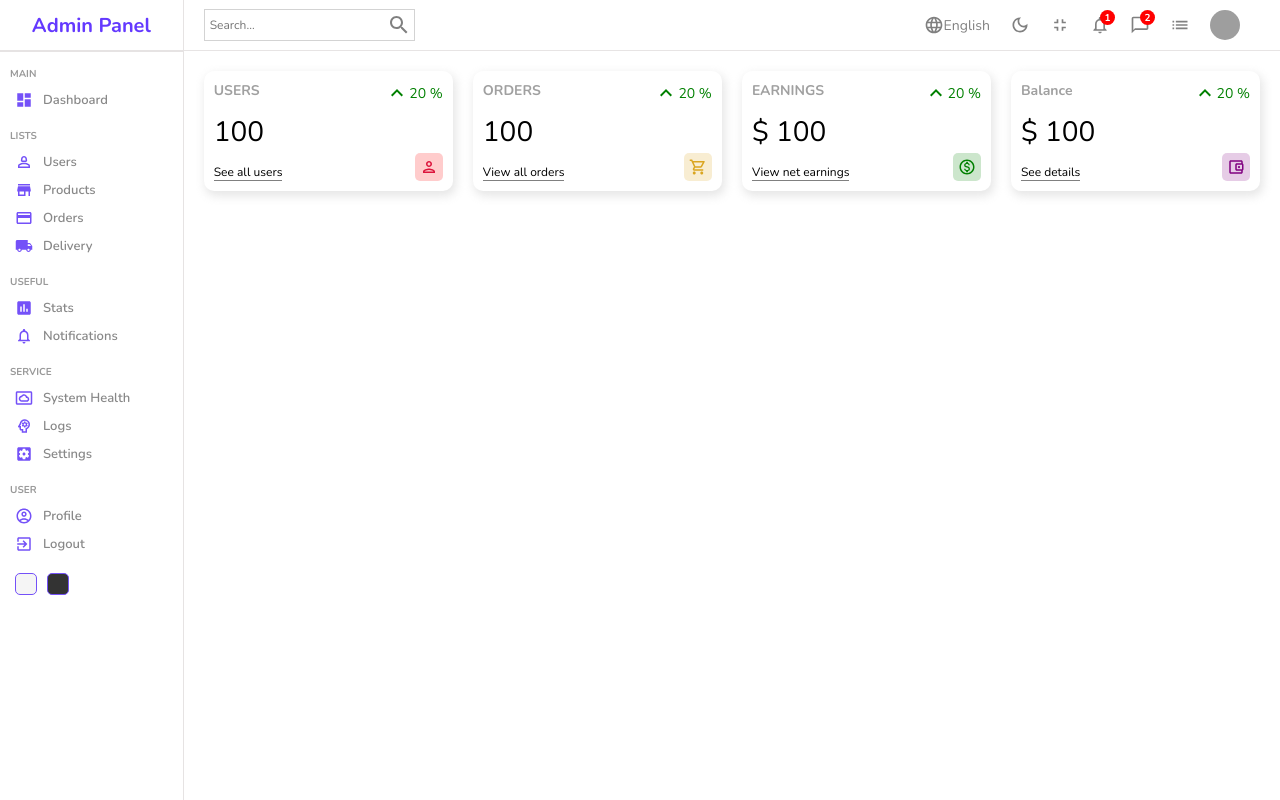
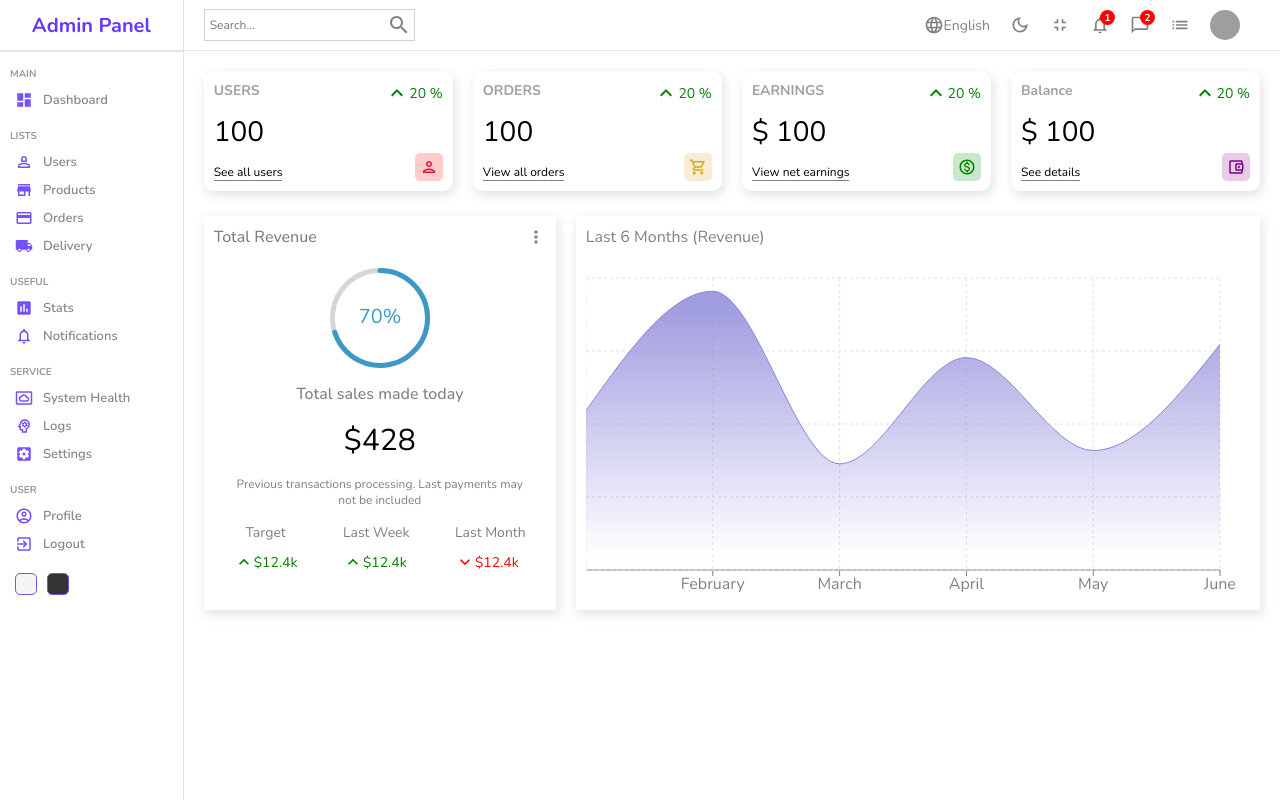
Before and after one commit to prathibha97/Admin-Panel, a React (Create React App) app: page / in a window 1280 px wide. Built offline with nearby package versions, Linux system fonts and the light colour scheme; grey boxes are pictures that could not be loaded.

Commit message:
Add chart component

```diff
--- a/package.json
+++ b/package.json
@@ -15,6 +15,7 @@
     "react-dom": "^18.2.0",
     "react-router-dom": "^6.4.1",
     "react-scripts": "5.0.1",
+    "recharts": "^2.1.14",
     "sass": "^1.55.0",
     "web-vitals": "^2.1.4"
   },
--- /dev/null
+++ b/src/components/chart/Chart.jsx
@@ -0,0 +1,54 @@
+import "./Chart.scss";
+import {
+  AreaChart,
+  Area,
+  XAxis,
+  YAxis,
+  CartesianGrid,
+  Tooltip,
+  ResponsiveContainer,
+} from "recharts";
+
+const data = [
+  { name: "January", Total: 1200 },
+  { name: "February", Total: 2100 },
+  { name: "March", Total: 800 },
+  { name: "April", Total: 1600 },
+  { name: "May", Total: 900 },
+  { name: "June", Total: 1700 },
+];
+
+const Chart = () => {
+  return (
+    <div className="chart">
+      <div className="title">Last 6 Months (Revenue)</div>
+      <ResponsiveContainer width="100%" aspect={2 / 1}>
+        <AreaChart
+          width={730}
+          height={250}
+          data={data}
+          margin={{ top: 10, right: 30, left: 0, bottom: 0 }}
+        >
+          <defs>
+            <linearGradient id="total" x1="0" y1="0" x2="0" y2="1">
+              <stop offset="5%" stopColor="#8884d8" stopOpacity={0.8} />
+              <stop offset="95%" stopColor="#8884d8" stopOpacity={0} />
+            </linearGradient>
+          </defs>
+          <XAxis dataKey="name" stroke="grey"/>
+          <CartesianGrid strokeDasharray="3 3" className="chartGrid"/>
+          <Tooltip />
+          <Area
+            type="monotone"
+            dataKey="Total"
+            stroke="#8884d8"
+            fillOpacity={1}
+            fill="url(#total)"
+          />
+        </AreaChart>
+      </ResponsiveContainer>
+    </div>
+  );
+};
+
+export default Chart;
--- /dev/null
+++ b/src/components/chart/Chart.scss
@@ -0,0 +1,15 @@
+.chart {
+  flex: 4;
+  -webkit-box-shadow: 2px 4px 10px 1px rgba(0, 0, 0, 0.47);
+  box-shadow: 2px 4px 10px 1px rgba(201, 201, 201, 0.47);
+  padding: 10px;
+  color: gray;
+
+  .title{
+    margin-bottom: 20px;
+  }
+
+  .chartGrid{
+    stroke: rgb(228, 225, 225);
+  }
+}
--- a/src/pages/home/Home.jsx
+++ b/src/pages/home/Home.jsx
@@ -1,6 +1,8 @@
+import Featured from "../../components/featured/Featured";
 import Navbar from "../../components/navbar/Navbar";
 import Sidebar from "../../components/sidebar/Sidebar";
 import Widget from "../../components/widget/Widget";
+import Chart from "../../components/chart/Chart";
 import "./Home.scss";
 
 const Home = () => {
@@ -15,6 +17,10 @@
           <Widget type="earnings" />
           <Widget type="balance" />
         </div>
+        <div className="charts">
+          <Featured />
+          <Chart />
+        </div>
       </div>
     </div>
   );
```
Also changed, not shown: 1 other file (tests, documents, lock files or other folders).
